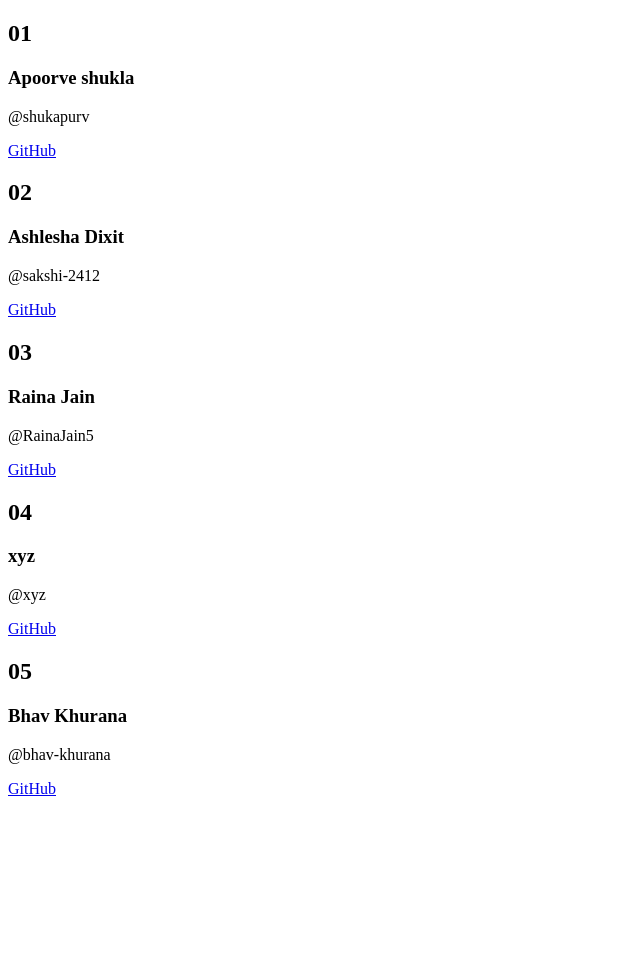
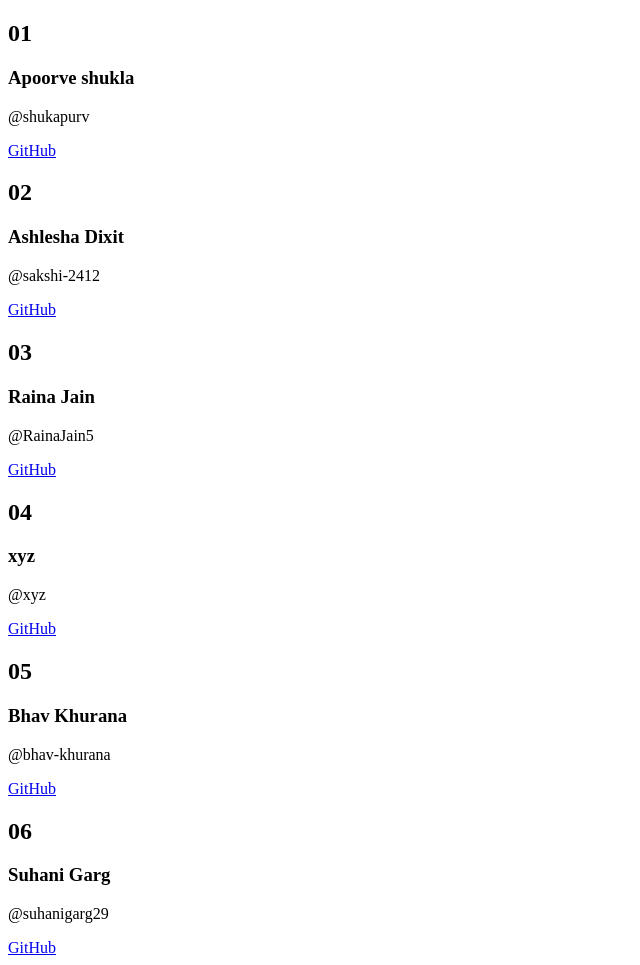
Before and after one commit to suhanigarg29/Git-freshers, a plain HTML site: page index.html in a window 1280 px wide. Shown: the whole page, without its empty margins (0-640 px from the left). Before the commit the page ends 806 px from the top, so only its background shows below. Drawn offline with nearby package versions, Linux system fonts and the light colour scheme.

Commit message:
Update index.html

```diff
--- a/index.html
+++ b/index.html
@@ -59,6 +59,15 @@
 			<a href="https://github.com/bhav-khurana">GitHub</a>
 		</div>
 	</div>
+	    </div>
+	    <div class="card" data-tilt data-tilt-max="50" data-tilt-speed="200" data-tilt-perspective="700" data-tilt-glare="true" data-tilt-max-glare="0.8" data-tilt-max="10">
+		<div class="content">
+			<h2>06</h2>
+			<h3>Suhani Garg</h3>
+			<p>@suhanigarg29</p>
+			<a href="https://github.com/suhanigarg29">GitHub</a>
+		</div>
+	</div>
 
     <!-- block -->
 
```
